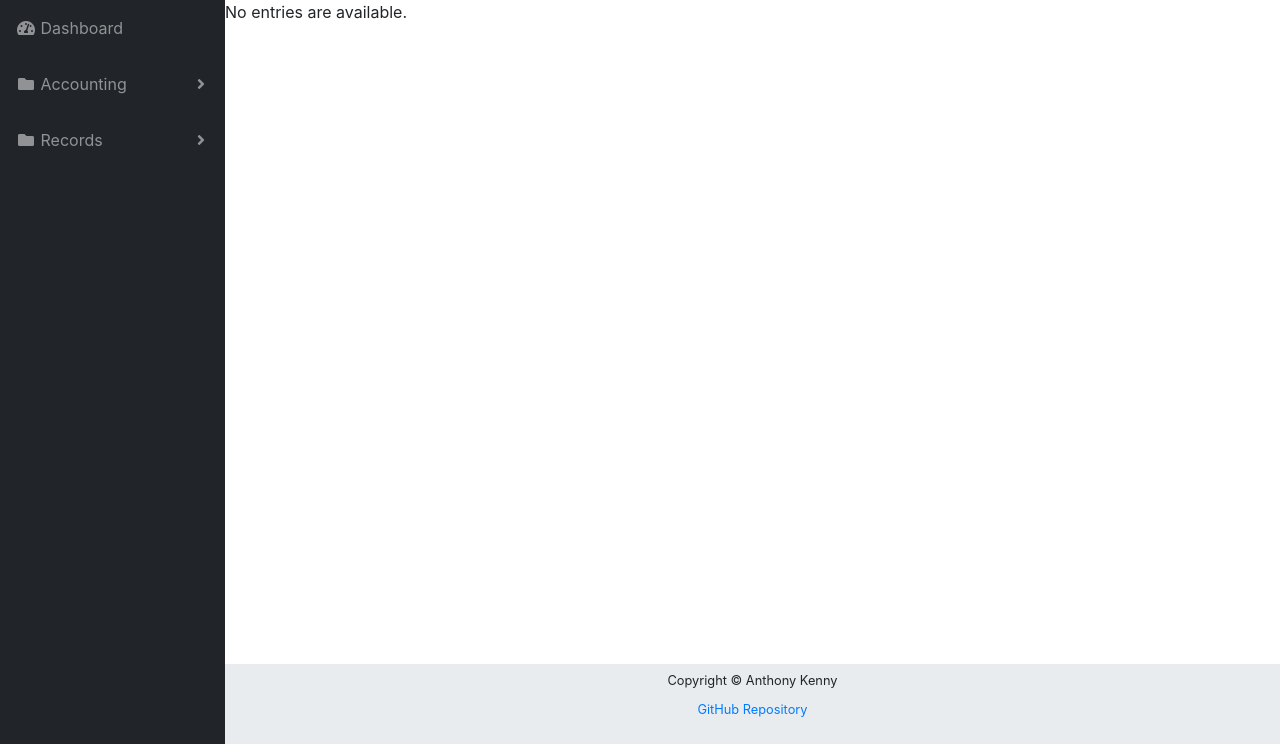
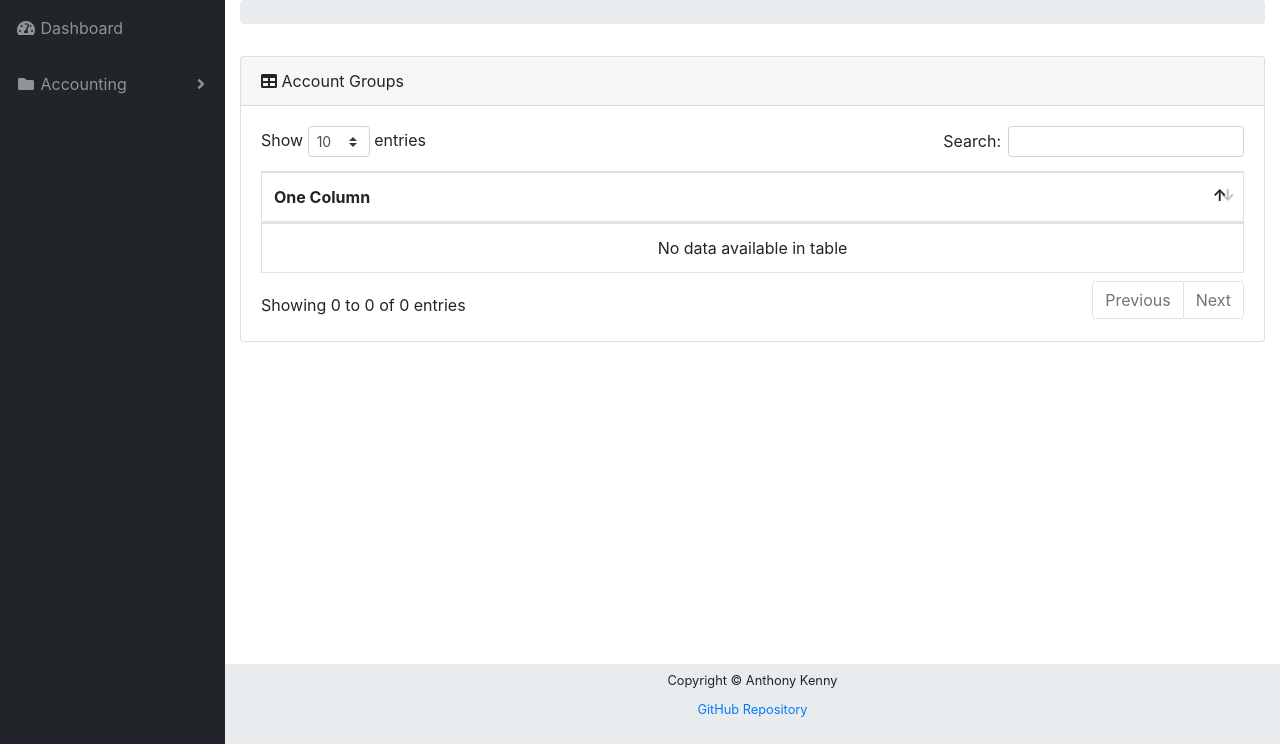
Before and after one commit to AnthonyKenny98/Stixy, a Django app: page /accounting/account_group in a window 1280 px wide. Shown: the part 56-800 px from the top of the page. Run offline with Django 3.2, Linux system fonts and the light colour scheme; some libraries are stand-ins or nearby versions.

Commit message:
Got tables working

```diff
--- a/stixy/accounting/templates/accounting/accountclass_list.html
+++ b/stixy/accounting/templates/accounting/accountclass_list.html
@@ -1,7 +1,9 @@
-{% extends 'accounting/list.html' %}
+{% extends 'accounting/base.html' %}
 
-{% block listitems %}
+{% block mainContainer %}
+<ul>
     {% for item in list %}
     <li><a href="{% url 'accounting:account_class' item.id%}">{{ item.name }}</a></li>
     {% endfor %}
+</ul>
 {% endblock %}
--- a/stixy/accounting/templates/accounting/accountgroup_detail.html
+++ b/stixy/accounting/templates/accounting/accountgroup_detail.html
@@ -1,7 +1,9 @@
-{% extends 'accounting/detail.html' %}
+{% extends 'accounting/base.html' %}
 
-{% block list %}
+{% block mainContainer %}
+<ul>
     <li> Name: {{ item.name }} </li>
     <li> Account Class: {{ item.account_class.name}} </li>
     <li> Positive Entry: {{ item.account_class.positive_entry}} </li>
+</ul>
 {% endblock %}
--- a/stixy/accounting/templates/accounting/accountgroup_list.html
+++ b/stixy/accounting/templates/accounting/accountgroup_list.html
@@ -1,7 +1,39 @@
-{% extends 'accounting/list.html' %}
+{% extends 'accounting/table.html' %}
 
-{% block listitems %}
-    {% for item in list %}
-    <li><a href="{% url 'accounting:account_class' item.id%}">{{ item.name }}</a></li>
-    {% endfor %}
-{% endblock %}
+{% block mainContainer %}
+    <div id="content-wrapper">
+
+      <div class="container-fluid">
+
+
+        <!-- DataTable -->
+        <div class="card mb-3">
+          <div class="card-header">
+            <i class="fas fa-table"></i>
+            Account Groups </div>
+          <div class="card-body">
+            <div class="table-responsive">
+              <table class="table table-bordered table-hover" id="dataTable" width="100%" cellspacing="0">
+
+                <thead>
+                  <tr>
+                    <th> One Column </th>
+                  </tr>
+                </thead>
+
+                <tbody>
+                  {% for item in list %}
+                  <tr class="row-clickable" data-href="{% url 'accounting:account_group' item.id %}">
+                    <td> {{ item.id }} </td>
+                    <td> {{ item.name }} </td>
+                    <td> {{ item.account_class }} </td>
+                  </tr>
+                  {% endfor %}
+                </tbody>
+              </table>
+            </div>
+          </div>
+        </div>
+      </div>
+      <!-- /.container-fluid -->
+    {% endblock %}
--- a/stixy/accounting/templates/accounting/base.html
+++ b/stixy/accounting/templates/accounting/base.html
@@ -9,8 +9,6 @@
   <meta name="viewport" content="width=device-width, initial-scale=1, shrink-to-fit=no">
   <meta name="description" content="">
   <meta name="author" content="">
-
-  <title>{% block title %} Accounting {% endblock %}</title>
 
   <!-- Custom fonts for this template-->
   <link href="/static/accounting/vendor/fontawesome-free/css/all.min.css" rel="stylesheet" type="text/css">
@@ -24,21 +22,25 @@
   <link rel="shortcut icon" href="/img/favicon.ico" type="image/x-icon">
   <link rel="icon" href="/img/favicon.ico" type="image/x-icon">
 
+  <!-- Page Title -->
+  <title>{% block title %} Accounting {% endblock %}</title>
+
 </head>
 
-{% block body %}
+<!-- Body -->
 <body id="page-top">
 
   {% block navbar %}
   <!-- NAVBAR -->
   <nav class="navbar navbar-expand navbar-dark bg-dark static-top">
 
-    <a class="navbar-brand mr-1" href="/">Accounting</a>
+    <a class="navbar-brand mr-1" href="{% url 'accounting:index' %}">Accounting</a>
 
-    <button class="btn btn-link btn-sm text-white order-1 order-sm-0" id="sidebarToggle" href="#">
+    <button class="btn btn-link btn-sm text-white order-1 order-sm-0" id="sidebarToggle">
       <i class="fas fa-bars"></i>
     </button>
   </nav>
+
   {% endblock %}
 
   {% block content %}
@@ -66,41 +68,29 @@
           <a class="dropdown-item" href="404.html">404 Page</a>
         </div>
       </li>
-      <li class="nav-item dropdown">
-        <a class="nav-link dropdown-toggle" href="#" id="pagesDropdown" role="button" data-toggle="dropdown" aria-haspopup="true" aria-expanded="false">
-          <i class="fas fa-fw fa-folder"></i>
-          <span>Records</span>
-        </a>
-        <div class="dropdown-menu" aria-labelledby="pagesDropdown">
-          <h6 class="dropdown-header">Coming Soon</h6>
-         <!--  <a class="dropdown-item" href="/inventory_count">List Counts</a>
-          <a class="dropdown-item" href="/">New Count</a>
-          <div class="dropdown-divider"></div>
-          <h6 class="dropdown-header">Other Pages:</h6>
-          <a class="dropdown-item" href="404.html">404 Page</a>
-          <a class="dropdown-item active" href="blank.html">Blank Page</a> -->
-        </div>
-      </li>
 
-      <!-- <li class="nav-item">
-        <a class="nav-link" href="charts.html">
-          <i class="fas fa-fw fa-chart-area"></i>
-          <span>Charts</span></a>
-      </li>
-      <li class="nav-item">
-        <a class="nav-link" href="tables.html">
-          <i class="fas fa-fw fa-table"></i>
-          <span>Tables</span></a>
-      </li> -->
     </ul>
 
-    {% block mainContainer %}{% endblock %}
+    <div class="container-fluid">
+
+      <ol class="breadcrumb">
+      {% block breadcrumbs %}
+
+      {% endblock %}
+      </ol>
+
+      <div class="row">
+        {% block mainContainer %}
+          This is the main container. Overwrite in extending html doc.
+        {% endblock %}
+      </div>
+    </div>
 
   </div>
 
-  {% endblock %}
+{% endblock %}
 
-      <!-- Sticky Footer -->
+ <!-- Sticky Footer -->
   <footer class="sticky-footer">
     <div class="container my-auto">
       <div class="copyright text-center my-auto">
@@ -125,8 +115,8 @@
   <script src="/static/accounting/js/sb-admin.min.js"></script>
   {% endblock %}
 
+<!-- End Body -->
 </body>
-{% endblock %}
 
-
+<!-- End Doc -->
 </html>
--- a/stixy/accounting/templates/accounting/index.html
+++ b/stixy/accounting/templates/accounting/index.html
@@ -1,4 +1,8 @@
-{% extends 'accounting/base.html' %}
+{% extends 'accounting/body.html' %}
+
+{% block breadcrumbs %}
+
+{% endblock %}
 
 {% block mainContainer %}
 
--- a/stixy/accounting/templates/accounting/list.html
+++ /dev/null
@@ -1,14 +0,0 @@
-{% extends 'accounting/base.html' %}
-
-{% block mainContainer %}
-
-{% if list %}
-    <ul>
-    {% block listitems %}
-    {% endblock %}
-    </ul>
-{% else %}
-    <p>No entries are available.</p>
-{% endif %}
-
-{% endblock %}
--- /dev/null
+++ b/stixy/accounting/templates/accounting/table.html
@@ -0,0 +1,14 @@
+{% extends 'accounting/base.html' %}
+
+<!-- Scripts for table -->
+{% block scripts %}
+  {{ block.super }}
+
+  <!-- Page level plugin JavaScript-->
+  <script src="/static/accounting/vendor/datatables/jquery.dataTables.js"></script>
+  <script src="/static/accounting/vendor/datatables/dataTables.bootstrap4.js"></script>
+
+  <!-- Demo scripts for this page-->
+  <script src="/static/accounting/js/demo/datatables-demo.js"></script>
+
+{% endblock %}
```
Also changed, not shown: stixy/accounting/templates/accounting/accountclass_detail.html (+15 -2 lines), stixy/accounting/templates/accounting/detail.html (deleted, +0 -12 lines).
